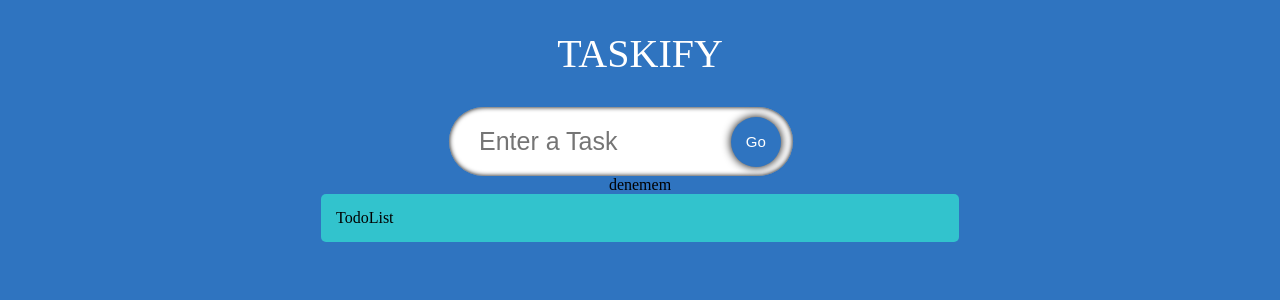
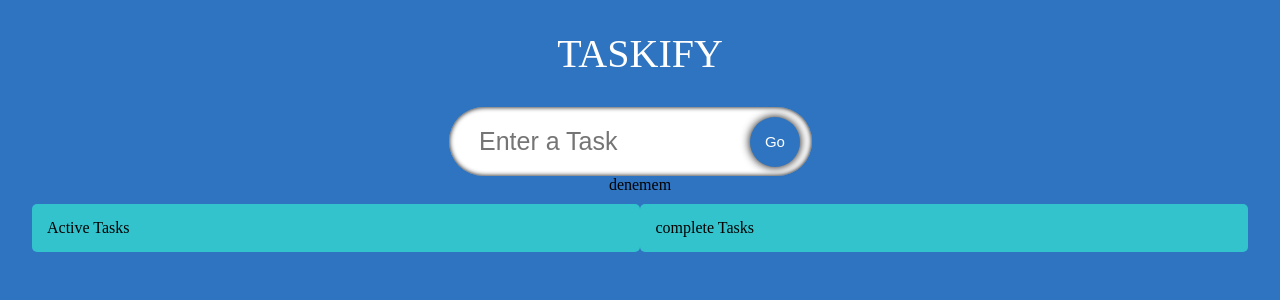
Before and after one commit to Msolmaz4/todoTyscript, a React (Create React App) app: page / in a window 1280 px wide. Shown: the top 300 px of the page. Built offline with nearby package versions, Linux system fonts and the light colour scheme; a web font is replaced by a local one.

Commit message:
complete

```diff
--- a/src/components/TodoList.tsx
+++ b/src/components/TodoList.tsx
@@ -12,15 +12,32 @@
 
 const TodoList:React.FC<Props> = ({todos,setTodos}:Props) => {
   return (
-    <div className='todos'>TodoList
-     {todos?.map(todo => (
-       <Single
-        todo= {todo}
-        key={todo.id}
-        todos={todos}
-        setTodos= {setTodos}
-        />
-      ))}
+    <div className='container'>
+      <div className='todos'>
+        <span className='todos_heading'>
+          Active Tasks
+        </span>
+        {
+          todos?.map((todo)=>(
+            <Single todo={todo} todos={todos} key={todo.id} setTodos={setTodos}/>
+
+          ))
+        }
+
+      </div>
+      <div className='todos remove'>
+      <span className='todos_heading'>
+          complete Tasks
+        </span>
+        {
+          todos?.map((todo)=>(
+            <Single todo={todo} todos={todos} key={todo.id} setTodos={setTodos}/>
+
+          ))
+        }
+
+
+      </div>
     </div>
   )
 }
--- a/src/components/styles.css
+++ b/src/components/styles.css
@@ -1,6 +1,6 @@
 .input {
     display: flex;
-    width: 90%;
+    width: 95%;
     position: relative;
     align-items: center;
 }
@@ -39,6 +39,15 @@
 .input_submit:active {
     transform: scale(0.8);
     box-shadow: 0 0 5px black;
+}
+
+
+.container {
+  width: 95%;
+  display: flex;
+  margin-top: 10px;
+  justify-content: space-between;
+  align-items: flex-start;
 }
 .todos {
     border-radius: 5px;
```
